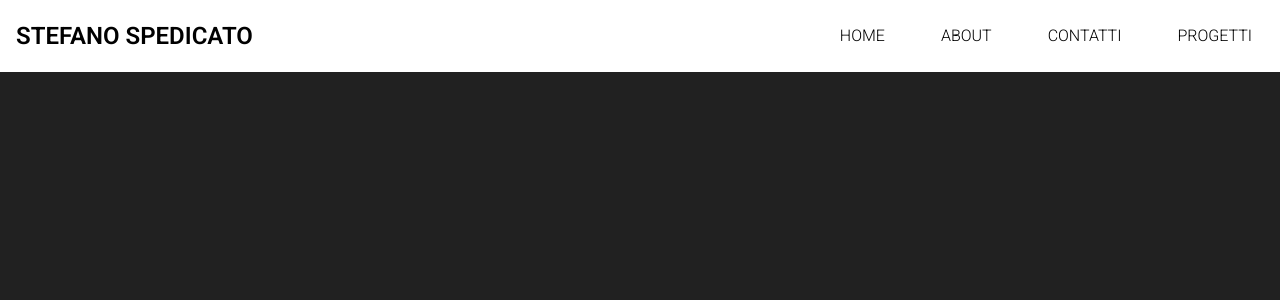
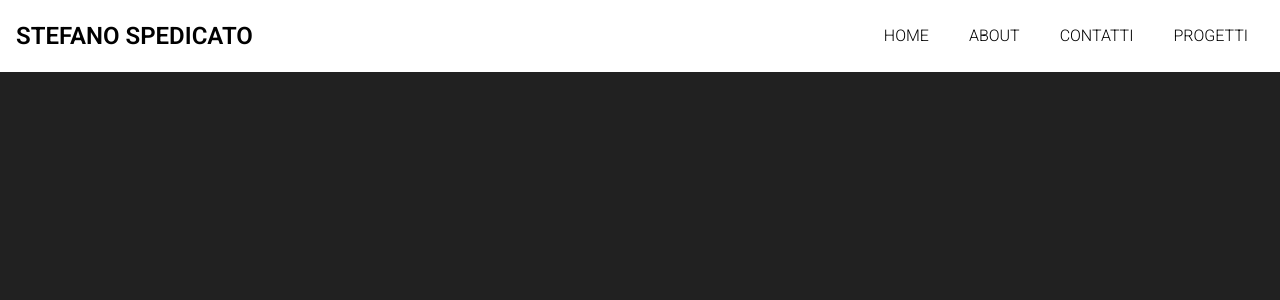
Before and after one commit to Stefanospedicato/portfolio, a React (Vite) app: page / in a window 1280 px wide. Shown: the top 300 px of the page. Built offline with nearby package versions, Linux system fonts and the light colour scheme.

Commit message:
feat: add homepage template

```diff
--- a/src/components/Navbar.jsx
+++ b/src/components/Navbar.jsx
@@ -24,12 +24,12 @@ export default function Navbar() {
         </button>
         {/* Menu Navigazione */}
         <div className={`${isOpen ? "block" : "hidden"} w-full md:block md:w-auto`} id="navbar-default">
-          <ul className="font-medium flex flex-col p-4 md:p-0 mt-4 border border-gray-100 rounded-lg bg-gray-50 md:flex-row md:space-x-8 rtl:space-x-reverse md:mt-0 md:border-0 md:bg-white">
+          <ul className="font-medium flex flex-col p-4 md:p-0 mt-4 border border-gray-100 rounded-lg bg-gray-50 md:flex-row md:mt-0 md:border-0 md:bg-white md:space-x-2">
             {["Home", "About", "Contatti", "Progetti"].map((item) => (
               <li key={item}>
                 <Link
                   to={`/${item.toLowerCase()}`}
-                  className="relative block py-2 px-3 text-black mb-3 md:mb-0 rounded-sm before:absolute before:left-0 before:top-0 before:h-full before:w-0 before:bg-black before:transition-all before:duration-700 before:ease-in-out hover:before:w-full hover:text-white uppercase"
+                  className="relative block py-2 px-4 text-black mb-3 md:mb-0 rounded-sm before:absolute before:left-0 before:top-0 before:h-full before:w-0 before:bg-black before:transition-all before:duration-700 before:ease-in-out hover:before:w-full hover:text-white uppercase"
                   onClick={() => setIsOpen(false)}>
                   <span className="relative z-10">{item}</span>
                 </Link>
```
